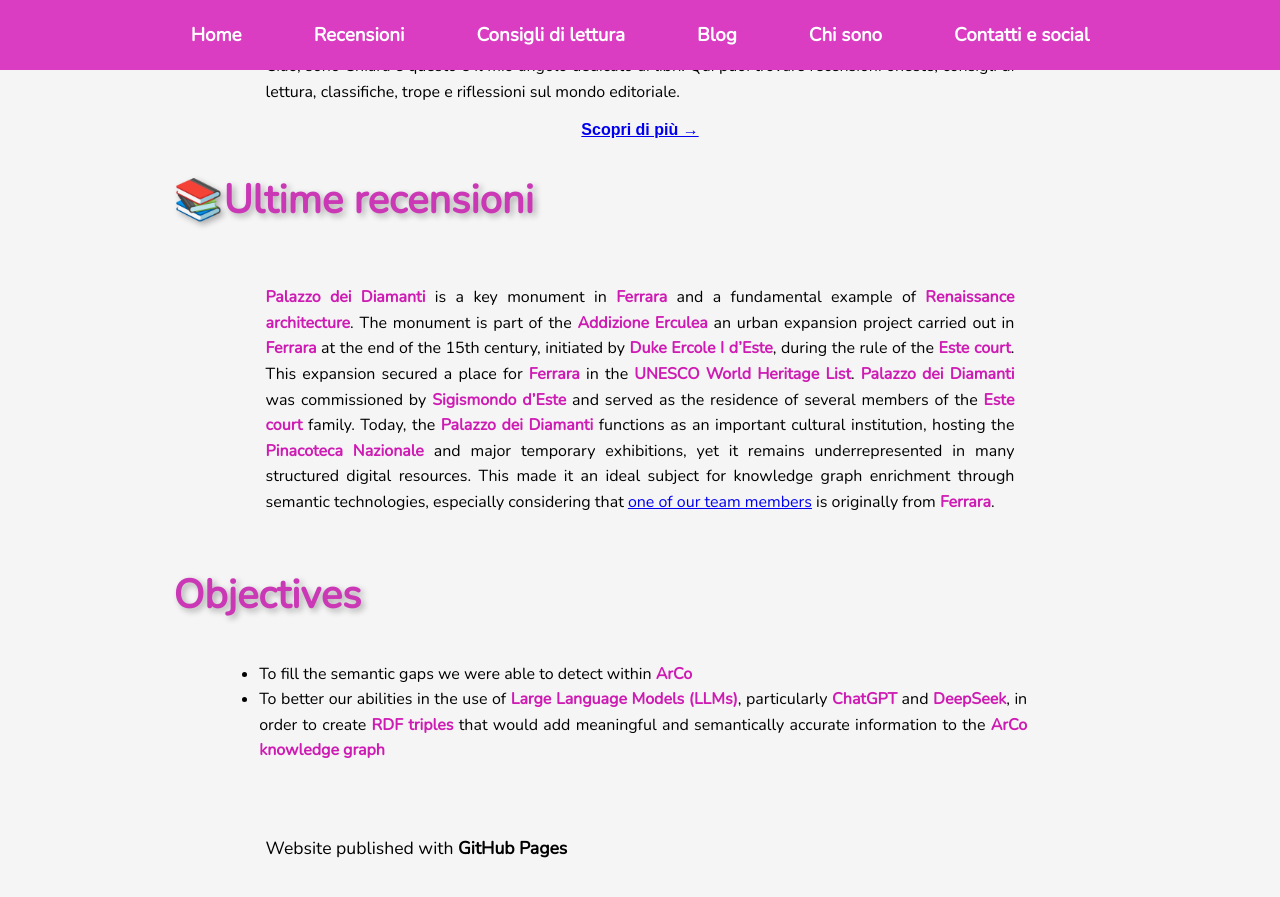
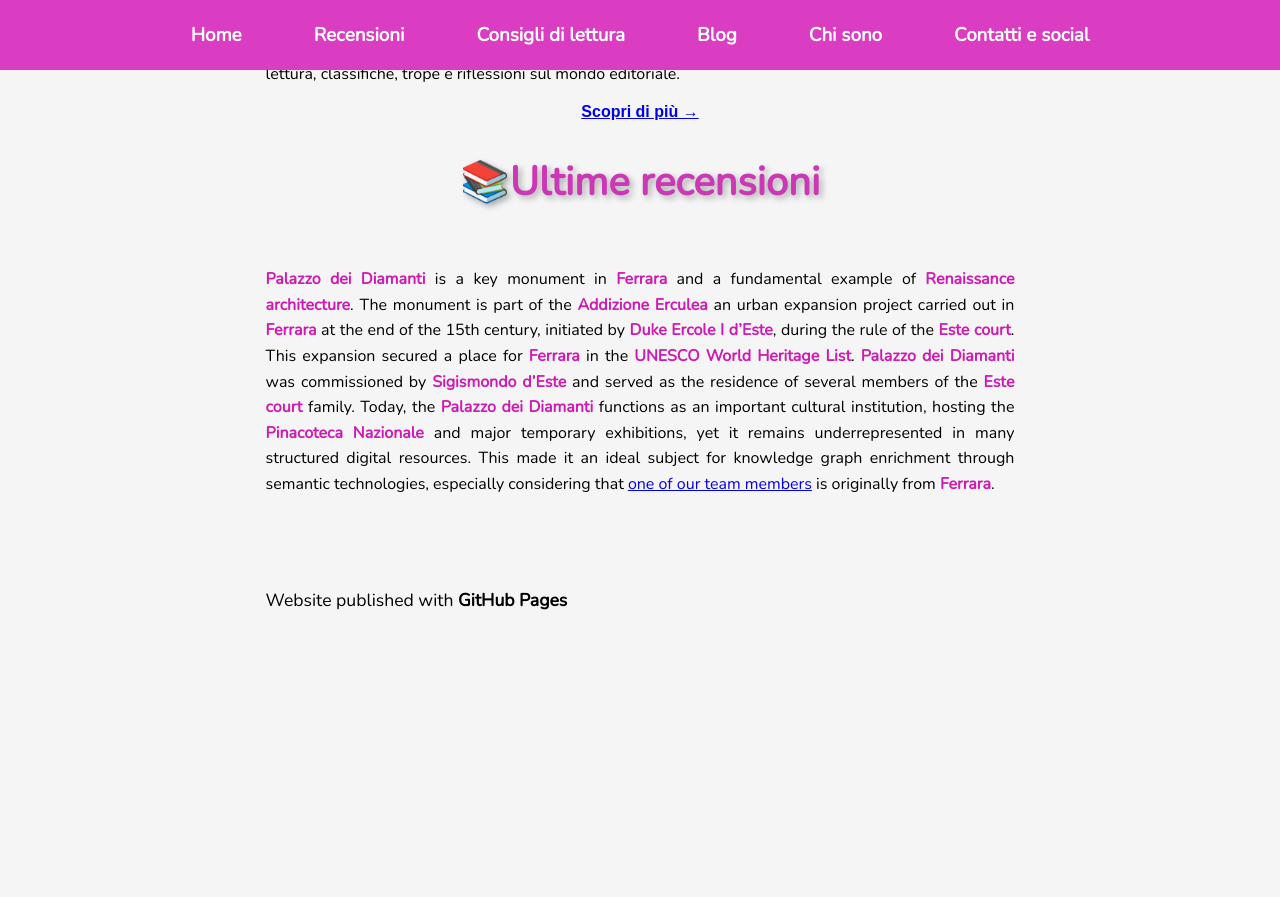
Before and after one commit to afteritaly/bookblog, a Jekyll site: the page index.html, which Jekyll copies as it is, in a window 1280 px wide and 900 px high, scrolled down 583 px. Shown: the top 897 px of the window. Built offline with Jekyll 4.4.1, drawn with Linux system fonts in a browser that asks for light colours; some web fonts are replaced; after the commit the page ends 1234 px from its top, so only the background shows below that.

Commit message:
Update index.html

```diff
--- a/index.html
+++ b/index.html
@@ -27,17 +27,16 @@
   <h1 id="arch-title" class="anchor-offset" style="color: white;">
     CHIARA'S BOOK BLOG <br>
   </h1>
-	<h2>Recensioni, consigli di lettura e chiacchiere per chi ama perdersi tra le pagine.</h2>
+	<h2><center>Recensioni, consigli di lettura e chiacchiere per chi ama perdersi tra le pagine.</center></h2>
 </div>
 <br>
-<br>
     <br>
-    <h2>Chi sono?</h2>
+    <h2><center>Chi sono?</center></h2>
     <p> Ciao, sono Chiara e questo è il mio angolo dedicato ai libri. Qui puoi trovare recensioni oneste, consigli di lettura, classifiche, trope e riflessioni sul mondo editoriale.<br>
 	<center><a href="LLMprompting.html"><b>Scopri di più →</b></a></center>
 </p>
 <br>
-<h2>📚Ultime recensioni</h2>
+<h2><center>📚Ultime recensioni</center></h2>
 	  <br>
 	  <p><strong><a href="https://en.wikipedia.org/wiki/Palazzo_dei_Diamanti" class="no-underline-link" target=_blank">Palazzo dei Diamanti</a></strong> is a key monument in <strong><a href="https://en.wikipedia.org/wiki/Ferrara" class="no-underline-link">Ferrara</a></strong> and a fundamental example of <strong><a href="https://en.wikipedia.org/wiki/Renaissance_architecture" class="no-underline-link" target="_blank">Renaissance architecture</a></strong>.
 	    The monument is part of the <strong><a href="https://en.wikipedia.org/wiki/Addizione_Erculea" class="no-underline-link" target="_blank">Addizione Erculea</a></strong> an urban expansion project carried out in <strong><a href="https://en.wikipedia.org/wiki/Ferrara" class="no-underline-link" target="_blank">Ferrara</a></strong> at the end of the 15th century, initiated by <strong><a href="https://en.wikipedia.org/wiki/Ferrara" class="no-underline-link" target="_blank">Duke Ercole I d’Este</a></strong>, during the rule of the <strong><a href="https://en.wikipedia.org/wiki/House_of_Este" class="no-underline-link" target="_blank">Este court</a></strong>. This expansion secured a place for <strong><a href="https://en.wikipedia.org/wiki/Ferrara" class="no-underline-link" target="_blank">Ferrara</a></strong> in the <strong><a href="https://whc.unesco.org/en/list/733" class="no-underline-link" target="_blank">UNESCO World Heritage List</a></strong>.
@@ -45,17 +44,6 @@
 	    yet it remains underrepresented in many structured digital resources. This made it an ideal subject for knowledge graph enrichment through semantic technologies, especially considering that <a href="foto.html" target="_blank">one of our team members</a> is originally from <strong><a href="https://en.wikipedia.org/wiki/Ferrara" class="no-underline-link" target="_blank">Ferrara</a></strong>.
 	  </p>
 	  <br>
-	  <br>
-<h2>Objectives</h2>
-
-	  <p><ul>
-		  <li>To fill the semantic gaps we were able to detect within <strong><a href="http://wit.istc.cnr.it/arco" class="no-underline-link" target="_blank">ArCo</a></strong>
-		  </li>
-		  <li>To better our abilities in the use of <strong><a href="https://en.wikipedia.org/wiki/Large_language_model" class="no-underline-link" target="_blank">Large Language Models (LLMs)</a></strong>, particularly <strong><a href="https://chatgpt.com/" class="no-underline-link" target="_blank">ChatGPT</a></strong> and <strong><a href="https://www.deepseek.com/" class="no-underline-link" target="_blank">DeepSeek</a></strong>,
-			  in order to create <strong><a href="https://en.wikipedia.org/wiki/Semantic_triple" class="no-underline-link" target="_blank">RDF triples</a></strong> that would add meaningful and semantically accurate information to the <strong><a href="http://wit.istc.cnr.it/arco" class="no-underline-link" target="_blank">ArCo knowledge graph</a></strong> </li>
-	  </ul>
-
-	  </p>
 	  <br>
 
 <br>
```
